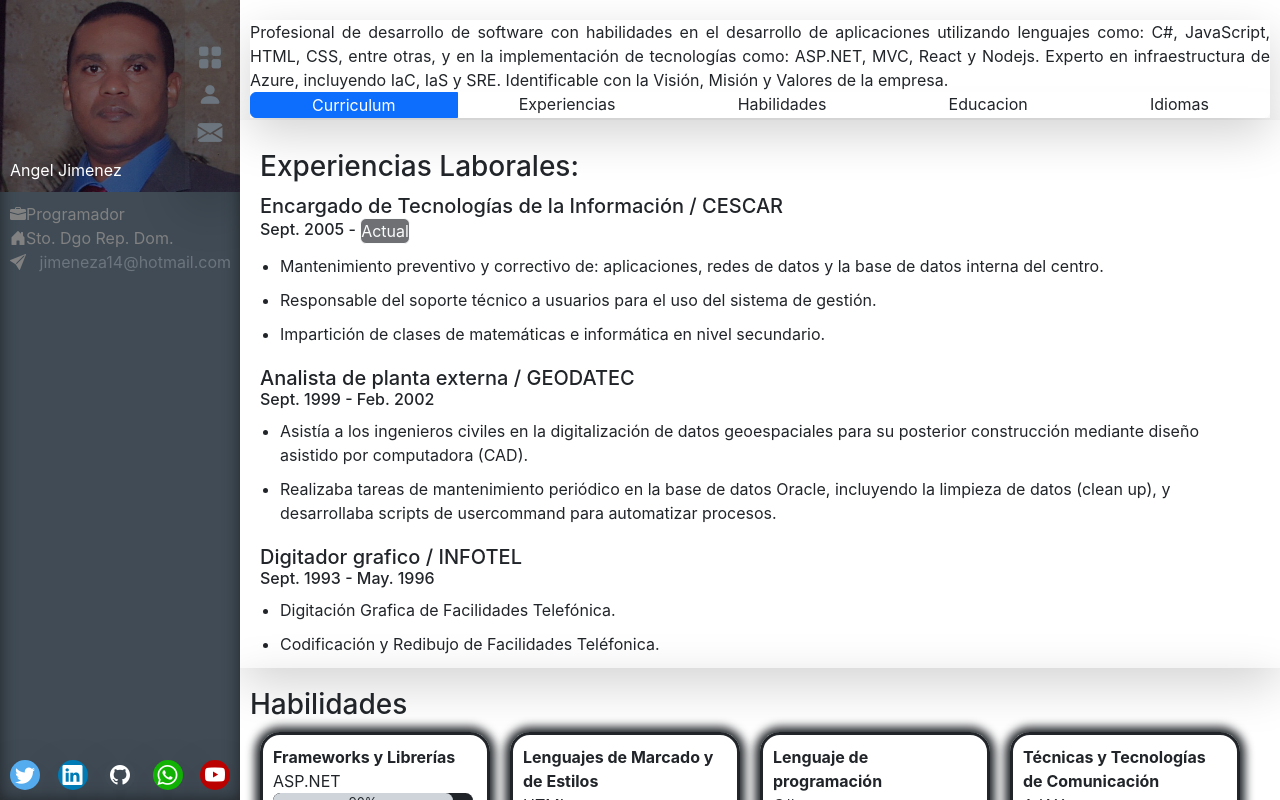
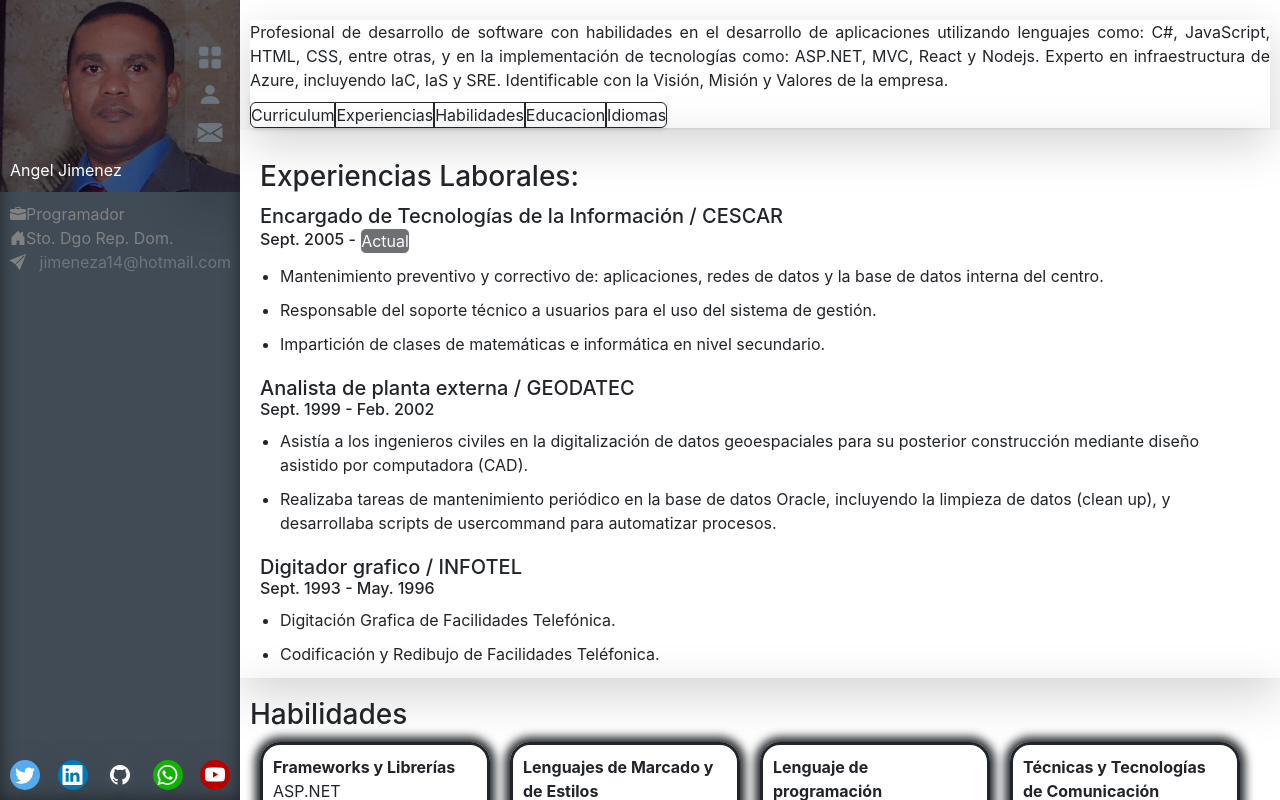
Before and after one commit to jimeneza14/cv, a React (Create React App) app: page /aboutme in a window 1280 px wide. Shown: the top 800 px of the page. Built offline with nearby package versions, Linux system fonts and the light colour scheme.

Commit message:
Reparacion del sticky-nav

```diff
--- a/src/components/AboutMe/AboutMe.css
+++ b/src/components/AboutMe/AboutMe.css
@@ -7,17 +7,42 @@
 }
 
 .aboutmenav{
-  background-color: #fff; /* Color de fondo cuando está fijo */
+  padding-top: 10px !important;
+  position: relative;
+  top: 0;
+  /* width: 100%; */
+  z-index: 1000;
+  box-shadow: 0 2px 4px rgba(0, 0, 0, 0.1);
+  transition: top 0.5s ease-in-out;
+}
+
+.aboutmenav a{
+  --margin: 0px 10px 10px 0px !important;
+  --bs-btn-color: #212529;
+  --bs-btn-border-color: #212529;
+  --bs-btn-hover-color: #fff;
+  --bs-btn-hover-bg: #212529;
+  --bs-btn-hover-border-color: #212529;
+  --bs-btn-focus-shadow-rgb: 33, 37, 41;
+  --bs-btn-active-color: #fff;
+  --bs-btn-active-bg: #212529;
+  --bs-btn-active-border-color: #212529;
+  --bs-btn-active-shadow: inset 0 3px 5px rgba(0, 0, 0, 0.125);
+  --bs-btn-disabled-color: #212529;
+  --bs-btn-disabled-bg: transparent;
+  --bs-btn-disabled-border-color: #212529;
+  --bs-gradient: none;
 }
 
 .sticky-nav {
-  position: fixed;
-  top: 0;
-  width: 75%;
-  z-index: 1000;
-  box-shadow: 0 2px 4px rgba(0, 0, 0, 0.1);
+  position: fixed !important;
+  background-color: var(--bs-dark-bg-subtle);
+  /* width: 100%; */
+  top: 0px !important;
+  transition: 0.5s;
+  padding: 0 !important;
+  /* margin-left: -10px !important; */
   transition: top 0.5s ease-in-out;
-  /* transition: 0.5s; */
 }
 
 .workexperience div {
@@ -69,10 +94,14 @@
 
 @media screen and (max-width: 576px) {
   .sticky-nav {
-    width: 95%;
+    position: fixed !important;
+    background-color: var(--bs-dark-bg-subtle);
+    width: 100%;
     top: 80px !important;
     transition: 0.5s;
     padding: 0 !important;
+    margin-left: -10px !important;
+    transition: top 0.5s ease-in-out;
   }
 
   .aboutme > div{
--- a/src/components/AboutMe/AboutMe.js
+++ b/src/components/AboutMe/AboutMe.js
@@ -11,7 +11,7 @@ const AboutMe = () => {
 
   useEffect(() => {
     const handleScroll = () => {
-      if (window.scrollY > 80) {
+      if (window.scrollY > 200) {
         setIsNavSticky(true);
       } else {
         setIsNavSticky(false);
@@ -37,20 +37,25 @@ const AboutMe = () => {
             infraestructura de Azure, incluyendo IaC, IaS y SRE. Identificable
             con la Visión, Misión y Valores de la empresa.
           </p>
-          <nav id="myaboutmenav" className={`btn-group aboutmenav d-flex justify-content-around ${isNavSticky ? "sticky-nav" : ""}`}>
-            <Link className="btn btn-primary" role="button" to="/pdfviewer">
+          <nav
+            id="myaboutmenav"
+            className={`btn-group aboutmenav row row-cols-auto ${
+              isNavSticky ? "sticky-nav" : ""
+            }`}
+          >
+            <Link className="btn" role="button" to="/pdfviewer">
               Curriculum
             </Link>
-            <a className="nav-link btn btn-primary" role="button" href="#myworkexperience">
+            <a className="btn" role="button" href="#myworkexperience">
               Experiencias
             </a>
-            <a className="nav-link btn btn-primary" role="button" href="#myskills">
+            <a className="btn" role="button" href="#myskills">
               Habilidades
             </a>
-            <a className="nav-link btn btn-primary" role="button" href="#myeducation">
+            <a className="btn" role="button" href="#myeducation">
               Educacion
             </a>
-            <a className="nav-link btn btn-primary" role="button" href="#mylanguages">
+            <a className="btn" role="button" href="#mylanguages">
               Idiomas
             </a>
           </nav>
```
